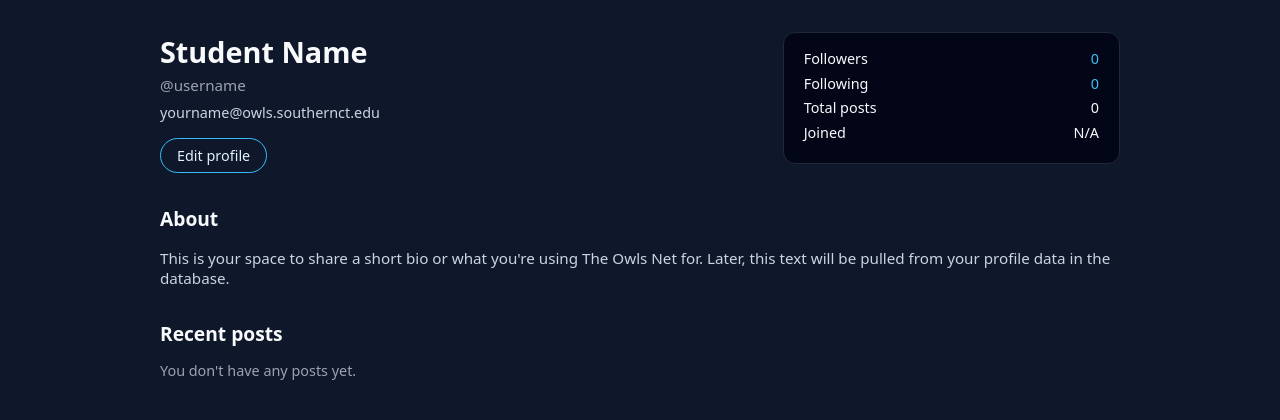
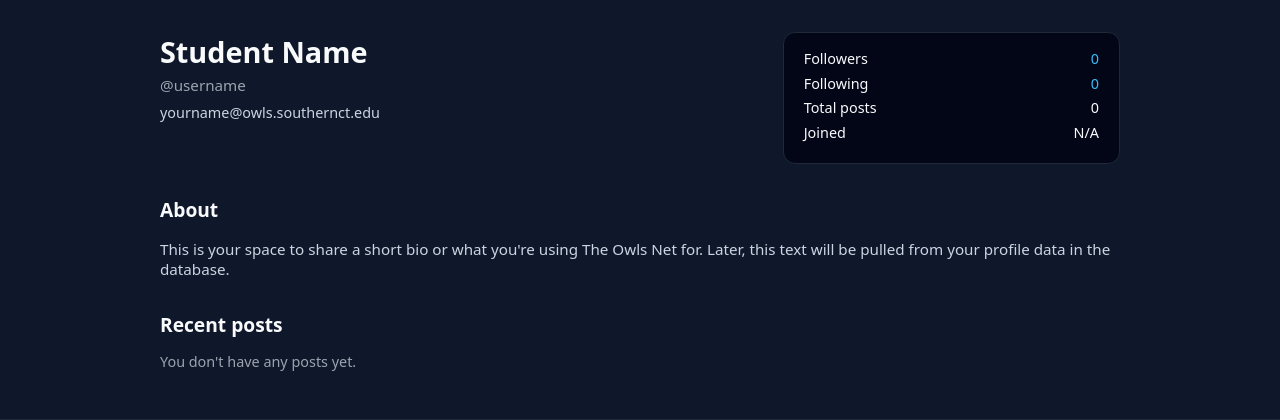
Before and after one commit to lesmayrei/TheOwlsNet, a PHP site: page /profile.php in a window 1280 px wide. Shown: the part 55-475 px from the top of the page. Run offline with PHP 8.4, Linux system fonts and the light colour scheme.

Commit message:
took away the edit profile button

```diff
--- a/profile.php
+++ b/profile.php
@@ -243,9 +243,6 @@ if ($userId > 0 && isset($conn) && !$conn->connect_error) {
             <div class="profile-username"><?php echo $handle; ?></div>
             <div class="profile-email"><?php echo $email; ?></div>
 
-            <div class="profile-actions">
-                <a href="#" class="btn">Edit profile</a>
-            </div>
         </div>
 
         <aside class="stats-card">
```
